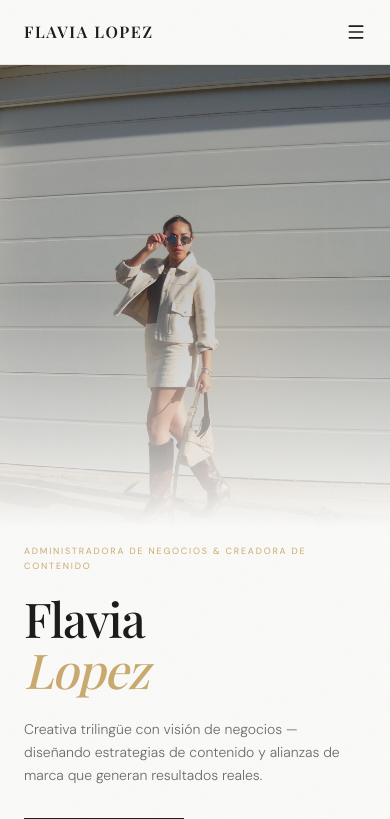
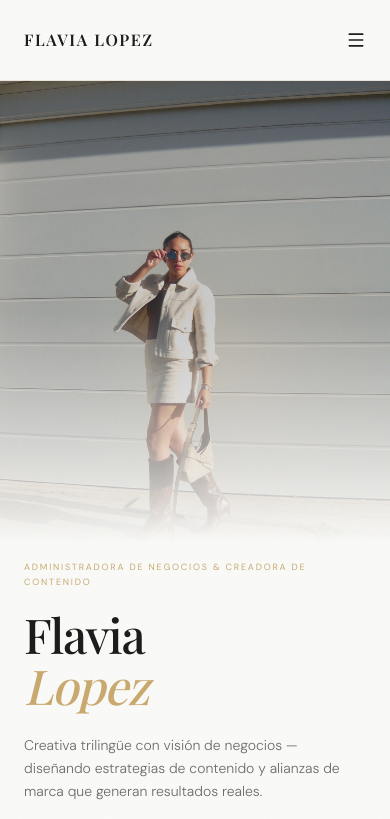
Before and after one commit to Andrescmm/fl-portfolio, a Next.js app: page / in a window 390 px wide. Shown: the top 819 px of the page. Built offline with nearby package versions, Linux system fonts and the light colour scheme.

Commit message:
revert: restore mobile hero with photo at top

```diff
--- a/src/app/globals.css
+++ b/src/app/globals.css
@@ -6,7 +6,7 @@
   --accent: #C9A96E;
   --muted: #6b6b6b;
   --border: #E8E4DC;
-  --navbar-height: 4rem;
+  --navbar-height: 5rem;
   --navbar-offset: calc(env(safe-area-inset-top, 0px) + var(--navbar-height));
 }
 
--- a/src/components/Navbar.tsx
+++ b/src/components/Navbar.tsx
@@ -28,7 +28,7 @@ export default function Navbar() {
       }`}
       style={{ paddingTop: "env(safe-area-inset-top)" }}
     >
-      <nav className="max-w-6xl mx-auto px-6 h-16 flex items-center justify-between">
+      <nav className="max-w-6xl mx-auto px-6 h-20 md:h-16 flex items-center justify-between">
 
         {/* Logo / Name */}
         <a
```
